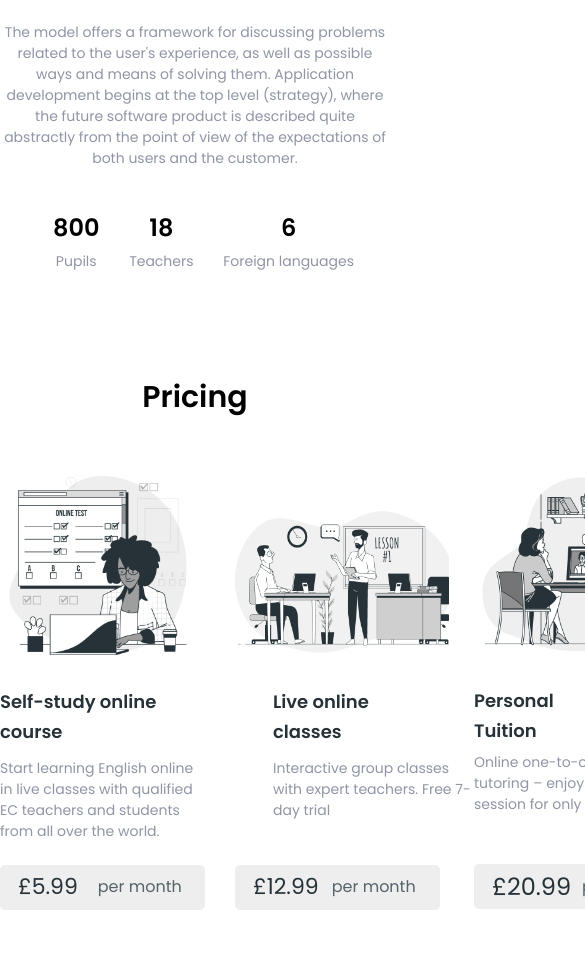
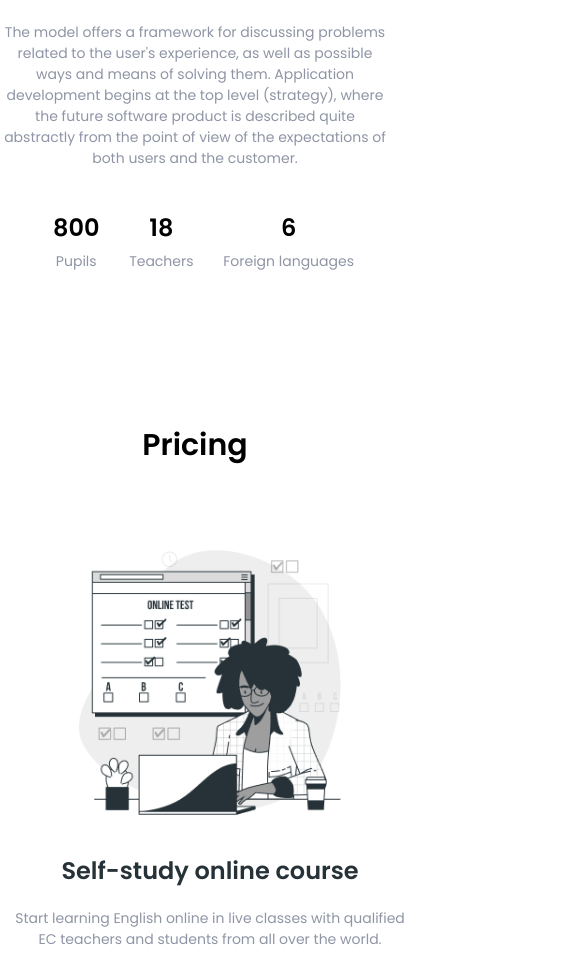
Before and after one commit to raevmaksim/Britlex, a plain HTML site: page index.html in a window 390 px wide. Shown: the part 2687-3664 px from the top of the page, 585 px wide, since content can reach past the window. Before the commit the page ends 3597 px from the top, so only its background shows below. Drawn offline with Linux system fonts and the light colour scheme.

Commit message:
Pricing  @media:575px

```diff
--- a/css/style.css
+++ b/css/style.css
@@ -1057,14 +1057,8 @@ body {
 
   /* Pricing */
 
-  .pricing {
-  }
   .pricing__title {
     padding-top: 108px;
-  }
-  .pricing__grid {
-  }
-  .pricing__card {
   }
   .pricing__card:nth-child(1) .pricing__card_img {
     background-size: cover;
@@ -1147,26 +1141,13 @@ body {
     padding-top: 9px;
     padding-left: 18px;
   }
-  .pricing__card_img-pd-mg {
-  }
-  .pricing__card_img {
-  }
-  .pricing__card_content_pd {
-  }
-  .pricing__card_title {
-  }
   .pricing__card_text {
     font-size: 14px;
     line-height: 21px;
   }
-  .pricing__card_price {
-  }
   .pricing__card_number {
     font-size: 22px;
   }
-  .pricing__card_month {
-  }
-
 }
 
 /* Меди запросы 575 */
@@ -1403,6 +1384,100 @@ body {
     min-height: 352px;
     width: 352px;
     margin-bottom: 30px;
+  }
+
+  /* Pricing */
+
+  .pricing__title {
+    padding-top: 156px;
+  }
+  .pricing__grid {
+    grid-template-columns: repeat(1, 1fr);
+  }
+  .pricing__card:nth-child(1) .pricing__card_img {
+    background-size: cover;
+    margin: 0 auto;
+    background-repeat: no-repeat;
+    max-width: 291px;
+    min-height: 291px;
+  }
+  .pricing__card:nth-child(1) .pricing__card_img-pd-mg {
+    padding-top: 75px;
+    margin-bottom: 28px;
+  }
+  .pricing__card:nth-child(1) .pricing__card_text {
+    max-width: 390px;
+    margin: 0 auto;
+    margin-bottom: 31px;
+  }
+  .pricing__card:nth-child(1) .pricing__card_title {
+    margin-bottom: 22px;
+  }
+  .pricing__card:nth-child(2) .pricing__card_img {
+    background-size: cover;
+    margin: 0 auto;
+    background-repeat: no-repeat;
+    max-width: 314px;
+    min-height: 241px;
+  }
+  .pricing__card:nth-child(2) .pricing__card_img-pd-mg {
+    margin-bottom: 20px;
+    padding-top: 71px;
+    padding-left: 0px;
+  }
+  .pricing__card:nth-child(2) .pricing__card_content_pd {
+    padding-left: 0;
+  }
+  .pricing__card:nth-child(2) .pricing__card_title {
+    padding-left: 0;
+    max-width: 150px;
+    margin-bottom: 19px;
+    max-width: 376px;
+    padding-left: 137px;
+  }
+  .pricing__card:nth-child(2) .pricing__card_text {
+    width: 420px;
+    padding-left: 89px;
+    margin-bottom: 30px;
+  }
+  .pricing__card:nth-child(2) .pricing__card_number {
+    padding-top: 9px;
+    padding-left: 30px;
+  }
+  .pricing__card:nth-child(3) .pricing__card_img {
+    background-size: cover;
+    margin: 0 auto;
+    background-repeat: no-repeat;
+    max-width: 253px;
+    min-height: 253px;
+  }
+  .pricing__card:nth-child(3) .pricing__card_img-pd-mg {
+    margin-bottom: 14px;
+    padding-top: 71px;
+    padding-left: 0px;
+  }
+  .pricing__card:nth-child(3) .pricing__card_title {
+    max-width: 346px;
+    padding-left: 142px;
+    margin-bottom: 21px;
+  }
+  .pricing__card:nth-child(3) .pricing__card_text {
+    max-width: 429px;
+    padding-left: 58px;
+    margin-bottom: 30px;
+  }
+  .pricing__card:nth-child(3) .pricing__card_number {
+    padding-left: 9px;
+  }
+  .pricing__card_title {
+    font-size: 24px;
+    text-align: center;
+  }
+  .pricing__card_text {
+    text-align: center;
+  }
+  .pricing__card_price {
+    margin: 0 auto;
   }
 }
 
```
